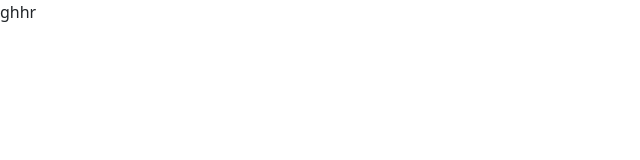
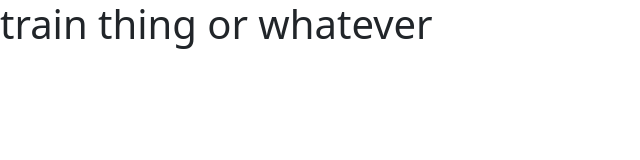
Before and after one commit to SantosRafaela2/projectQ3, a plain HTML site: page index.html in a window 1280 px wide. Shown: the whole page, without its empty margins (0-640 px from the left). Drawn offline with nearby package versions, Linux system fonts and the light colour scheme.

Commit message:
Update index.html

```diff
--- a/index.html
+++ b/index.html
@@ -4,4 +4,7 @@
     <meta charset="UTF-8">
     <meta name="viewport" content="width=device-width, initial-scale=1.0">
     <title>project</title>
-    <link rel="stylesheet" href="https://cdn.jsdelivr.net/npm/bootstrap@5.3.0/dist/css/bootstrap.min.css">ghhr
+    <link rel="stylesheet" href="https://cdn.jsdelivr.net/npm/bootstrap@5.3.0/dist/css/bootstrap.min.css">
+<head>
+<body>
+   <h1>train thing or whatever</h1>
```
